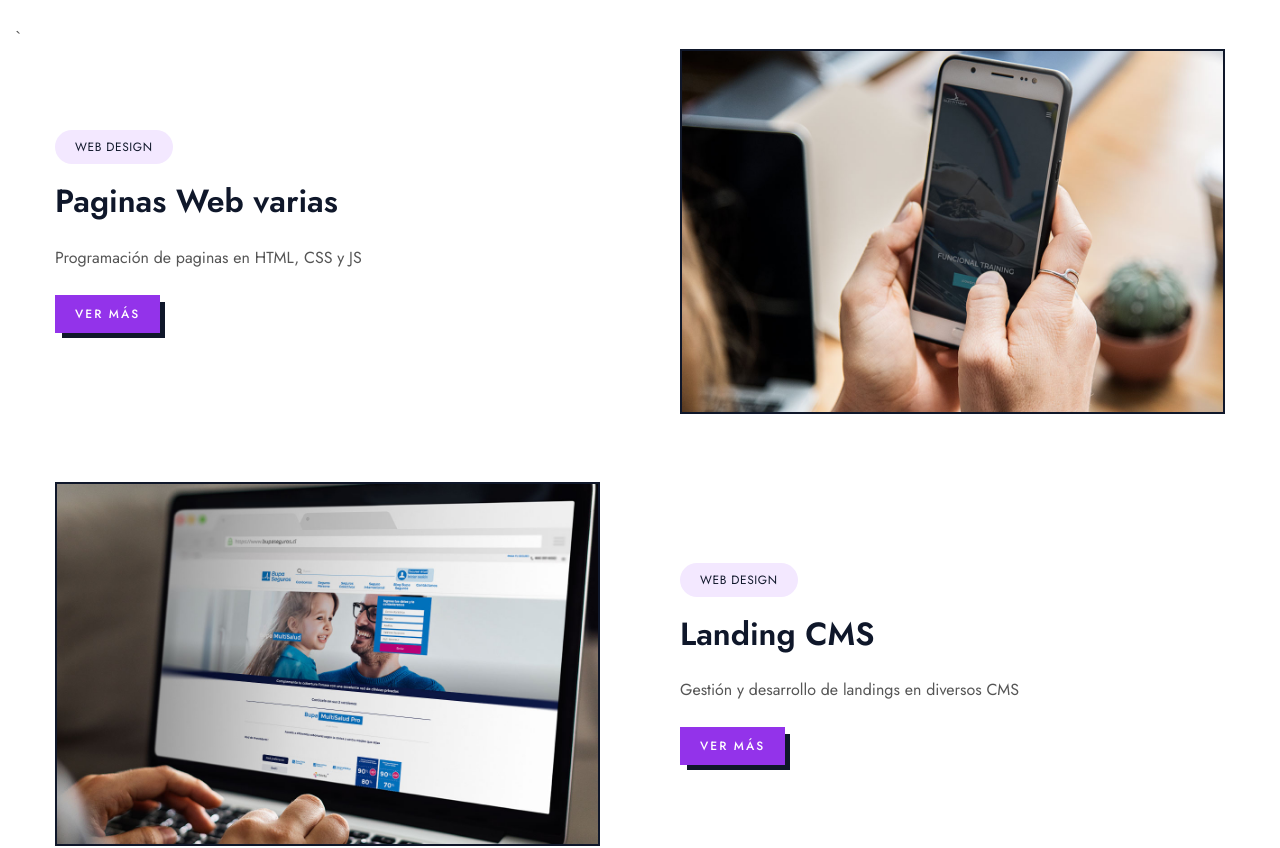
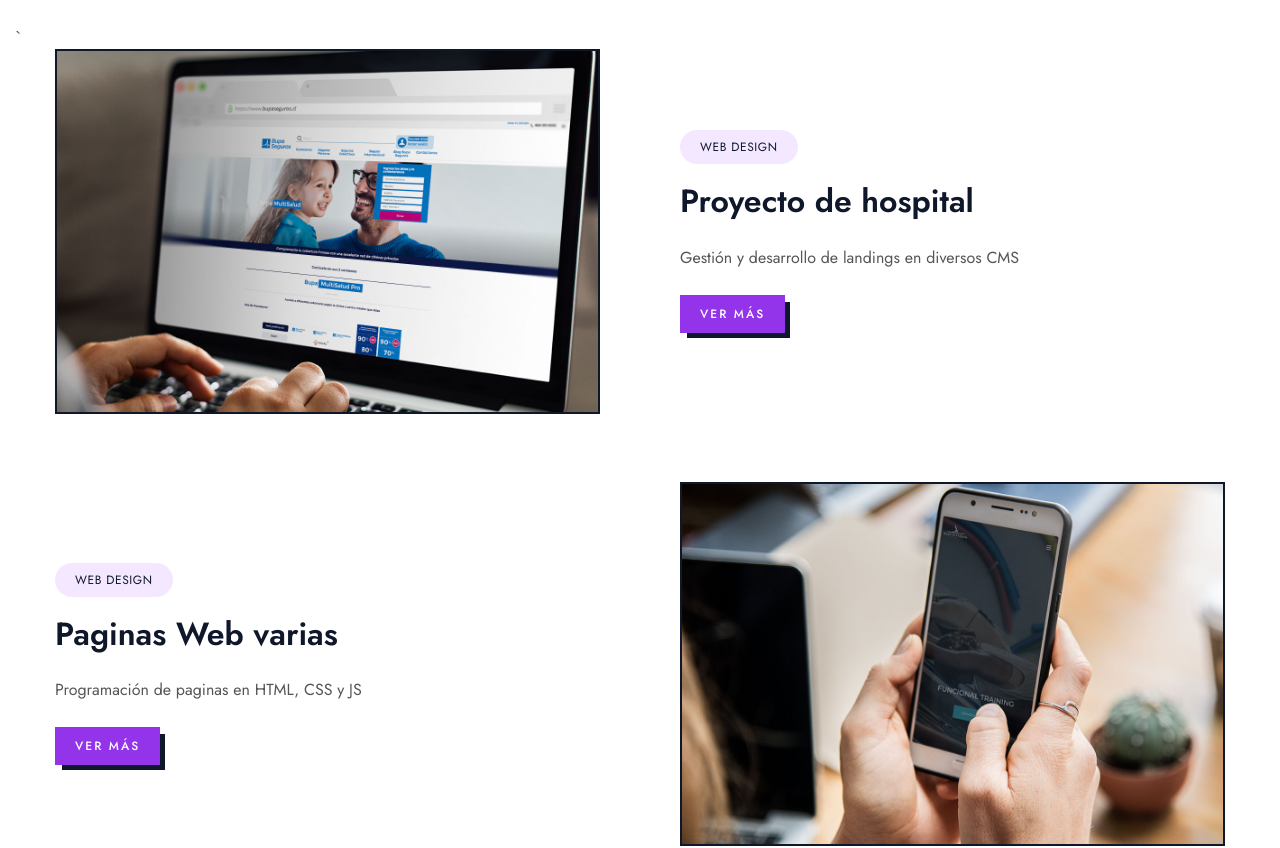
Before and after one commit to bastianorte/portafolio-, a React (Vite) app: page / in a window 1280 px wide. Shown: the part 1140-1988 px from the top of the page. Built offline with nearby package versions, Linux system fonts and the light colour scheme.

Commit message:
Ajustes actualizar info

```diff
--- a/src/components/Work/work.jsx
+++ b/src/components/Work/work.jsx
@@ -37,8 +37,7 @@ function Proejct(props) {
                                     return (
 
                                         <li key={`detail_${i}`} className="flex py-2">
-                                            <span className="w-1/2 font-[600] text-black">{detail.title}:</span>
-                                            <a href={detail.web} target="_blank"><span className="w-1/2 font-[600] text-black">{detail.web}</span></a>
+                                            <a href={detail.web} target="_blank"><span className="w-1/2 font-[600] text-black">{detail.title}</span></a>
                                         </li>
                                     )
                                 })}
@@ -68,17 +67,13 @@ export default function Work() {
     const projectDetails = [
 
         {
-            title: 'Paginas Web varias',
-            description: 'Programación de paginas optimizadas y responsivas en HTML, CSS y JS',
+            title: 'Web Hospital',
+            description: 'Proyecto de pagina de hospital',
             images: ['img/web1.jpg', 'img/web2.jpg', 'img/web3.jpg', 'img/web4.jpg'],
             details: [
                 {
-                    title: 'Portafolio HTML + CSS',
-                    web: 'https://bastianorte.github.io/portafolio/',
-                },
-                {
-                    title: 'Pagina Fabrica',
-                    web: 'https://bastianorte.github.io/fabrica/',
+                    title: 'Proyecto de Web Hospital',
+                    web: 'https://pruebahospital.netlify.app/',
                 },
             ]
         },
@@ -98,6 +93,16 @@ export default function Work() {
             ]
         },
         {
+            title: 'Landings CMS',
+            description: 'Landings page o página de aterrizaje diseñadas y desarrolladas de una forma optima y en diferentes plataformas de CMS',
+            images: ['img/landings1.jpg', 'img/landings2.jpg', 'img/landings3.jpg', 'img/landings4.jpg'],
+            details: [
+                {
+
+                },
+            ]
+        },
+        {
             title: 'Email Marketing',
             description: 'Diseño y desarrollo de mailings varios optimizados y responsivos en HTML y CSS',
             images: ['img/mailing6.jpg', 'img/mailing2.jpg', 'img/mailing4.jpg', 'img/mailing5.jpg'],
@@ -105,16 +110,6 @@ export default function Work() {
                 {
                     title: 'Ejemplo de mailing',
                     web: 'https://bastianorte.github.io/pagina-mail/',
-                },
-            ]
-        },
-        {
-            title: 'Landings CMS',
-            description: 'Landings page o página de aterrizaje diseñadas y desarrolladas de una forma optima y en diferentes plataformas de CMS',
-            images: ['img/landings1.jpg', 'img/landings2.jpg', 'img/landings3.jpg', 'img/landings4.jpg'],
-            details: [
-                {
-
                 },
             ]
         },
@@ -150,6 +145,27 @@ export default function Work() {
                     <div className="lightbox-gallery portfolio-box">`
 
                     <div className="grid grid-cols-12 gx-3 mb-5 pb-lg-3 mb-lg-3 pb-12 portfolio-box justify-around items-center">
+                            <div className="col-span-12 md:col-span-6 md:px-5 lg:px-10 mb-10 md:mb-0">
+                                <div className="portfolio-img">
+                                    <img src="img/landings1.jpg" title="" alt="" />
+                                    <Link to="#" className="gallery-link gallery-link-icon">
+                                        <i className="fas fa-arrow-right"></i>
+                                    </Link>
+                                </div>
+                            </div>
+                            <div className="col-span-12 md:col-span-6 md:px-5 lg:px-10">
+                                <div className="portfolio-text">
+                                    <h6><span>Web Design</span></h6>
+                                    <h4>Proyecto de hospital</h4>
+                                    <p>Gestión y desarrollo de landings en diversos CMS</p>
+                                    <div className="btn-bar">
+                                        <div className="px-btn px-btn-theme px_modal" onClick={() => setShowModal(1)}>Ver Más</div>
+                                    </div>
+                                </div>
+                            </div>
+                        </div>
+
+                    <div className="grid grid-cols-12 gx-3 mb-5 pb-lg-3 mb-lg-3 pb-12 portfolio-box justify-around items-center">
                             <div className="col-span-12 md:col-span-6 md:px-5 lg:px-10 md:order-last mb-10 md:mb-0">
                                 <div className="portfolio-img">
                                     <img src="img/webpage1.jpg" title="" alt="" />
@@ -164,7 +180,7 @@ export default function Work() {
                                     <h4>Paginas Web varias</h4>
                                     <p>Programación de paginas en HTML, CSS y JS </p>
                                     <div className="btn-bar">
-                                        <div className="px-btn px-btn-theme px_modal" onClick={() => setShowModal(1)}>Ver Más</div>
+                                        <div className="px-btn px-btn-theme px_modal" onClick={() => setShowModal(2)}>Ver Más</div>
                                     </div>
                                 </div>
                             </div>
@@ -206,7 +222,7 @@ export default function Work() {
                                     <h4>Email Marketing</h4>
                                     <p>Diseño y desarrollo de mailing en HTML y CSS</p>
                                     <div className="btn-bar">
-                                        <div className="px-btn px-btn-theme px_modal" onClick={() => setShowModal(2)}>Ver Más</div>
+                                        <div className="px-btn px-btn-theme px_modal" onClick={() => setShowModal(4)}>Ver Más</div>
                                     </div>
                                 </div>
                             </div>
@@ -229,7 +245,7 @@ export default function Work() {
                                     <h4>Proyectos de ejemplo en React</h4>
                                     <p>Aplicaciones y proyectos de ejemplo en React</p>
                                     <div className="btn-bar">
-                                        <div className="px-btn px-btn-theme px_modal" onClick={() => setShowModal(4)}>Ver Más</div>
+                                        <div className="px-btn px-btn-theme px_modal" onClick={() => setShowModal(5)}>Ver Más</div>
                                     </div>
                                 </div>
                             </div>
```
